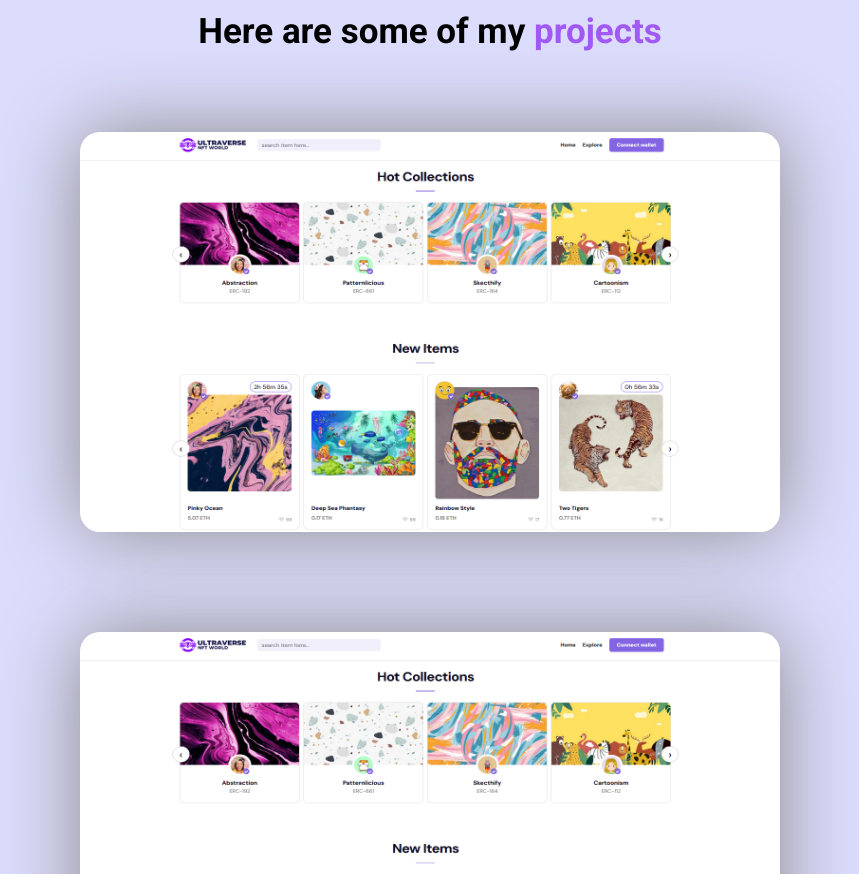
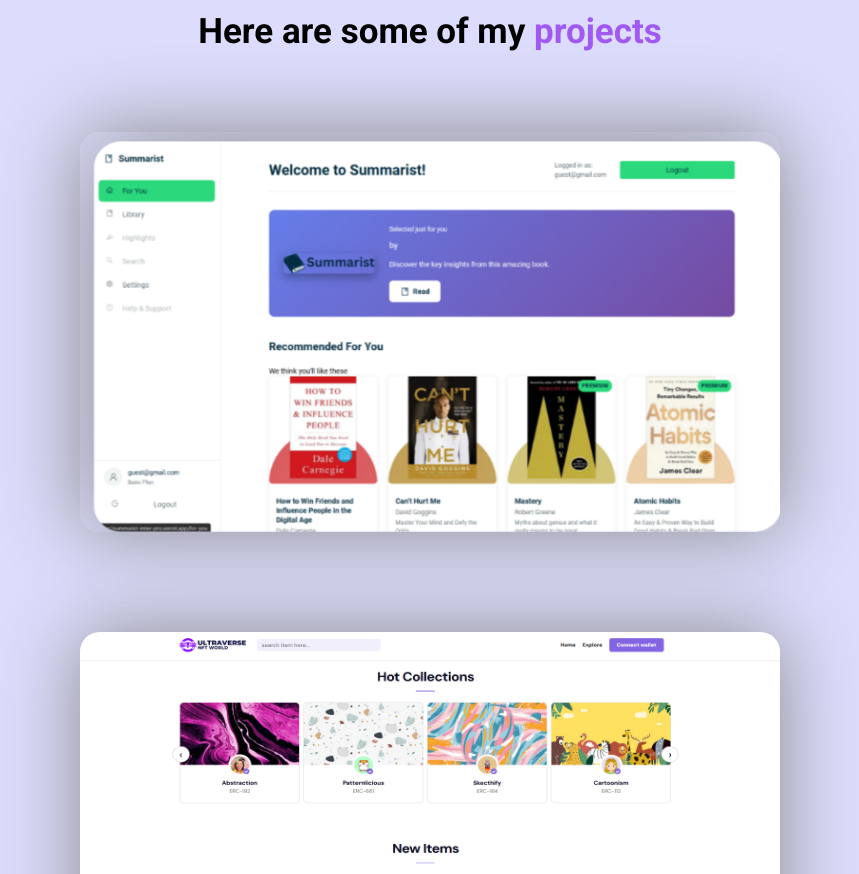
Before and after one commit to timtchouamou/porfolio-tim, a React (Create React App) app: page / in a window 1280 px wide. Shown: the part 2000-2874 px from the top of the page, without its empty margins (210-1069 px from the left). Built offline with nearby package versions, Linux system fonts and the light colour scheme.

Commit message:
first commit

```diff
--- a/src/components/Projects.jsx
+++ b/src/components/Projects.jsx
@@ -10,7 +10,7 @@
                 <li className="project">
 
                     <div className="project__wrapper">
-                        <img src={`${process.env.PUBLIC_URL}/assets/internshipsnapshot.PNG`} className="snapshot" alt="summarist snapshot"></img>
+                        <img src={`${process.env.PUBLIC_URL}/assets/summarist.PNG`} className="snapshot" alt="summarist snapshot"></img>
                         <div className="project__description">
                             <h3 className="project__description__title">Summarist</h3>
                             <h4 className="project__description__subtitle">Next.js, Redux, Tailwind CSS, Service API, Firebase</h4>
```
